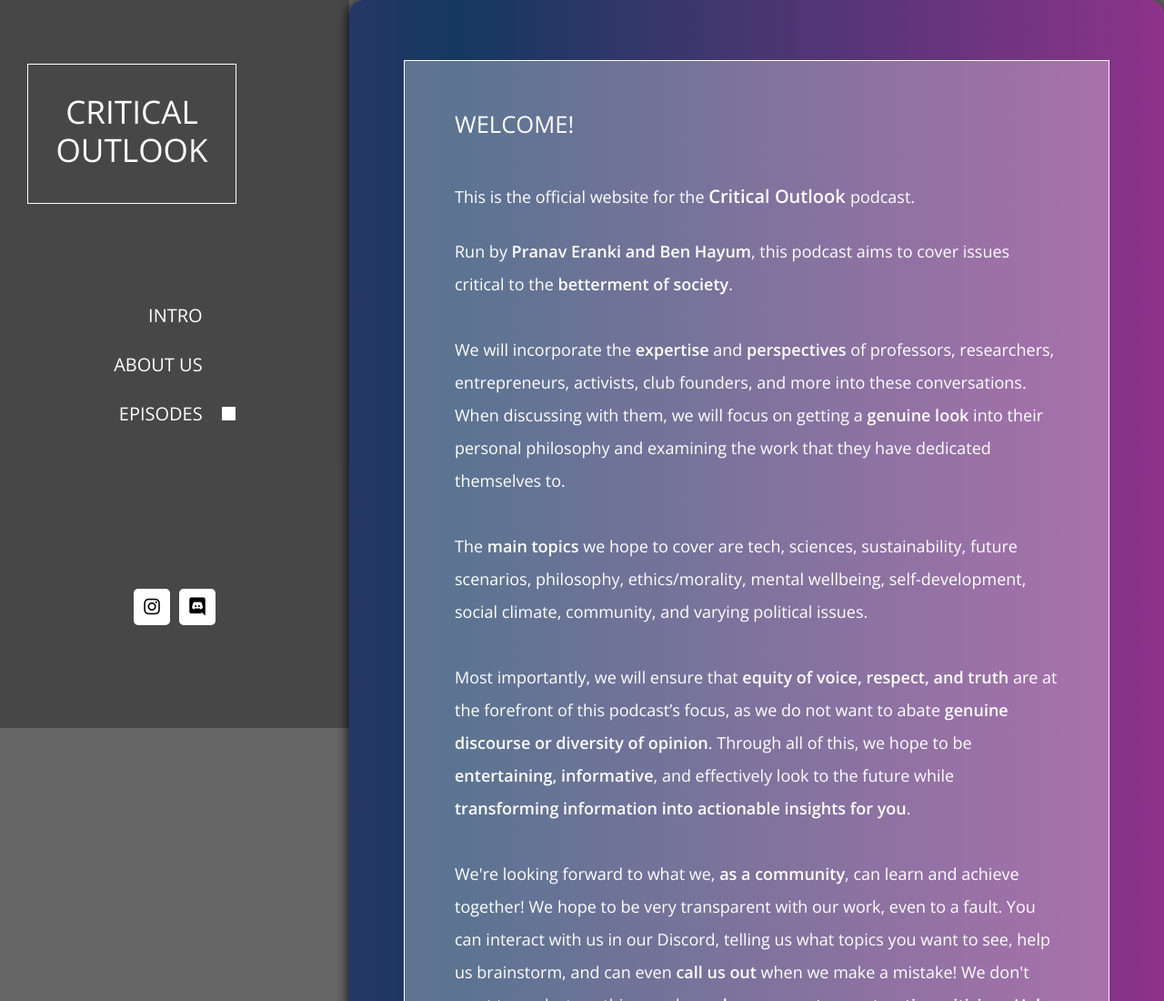
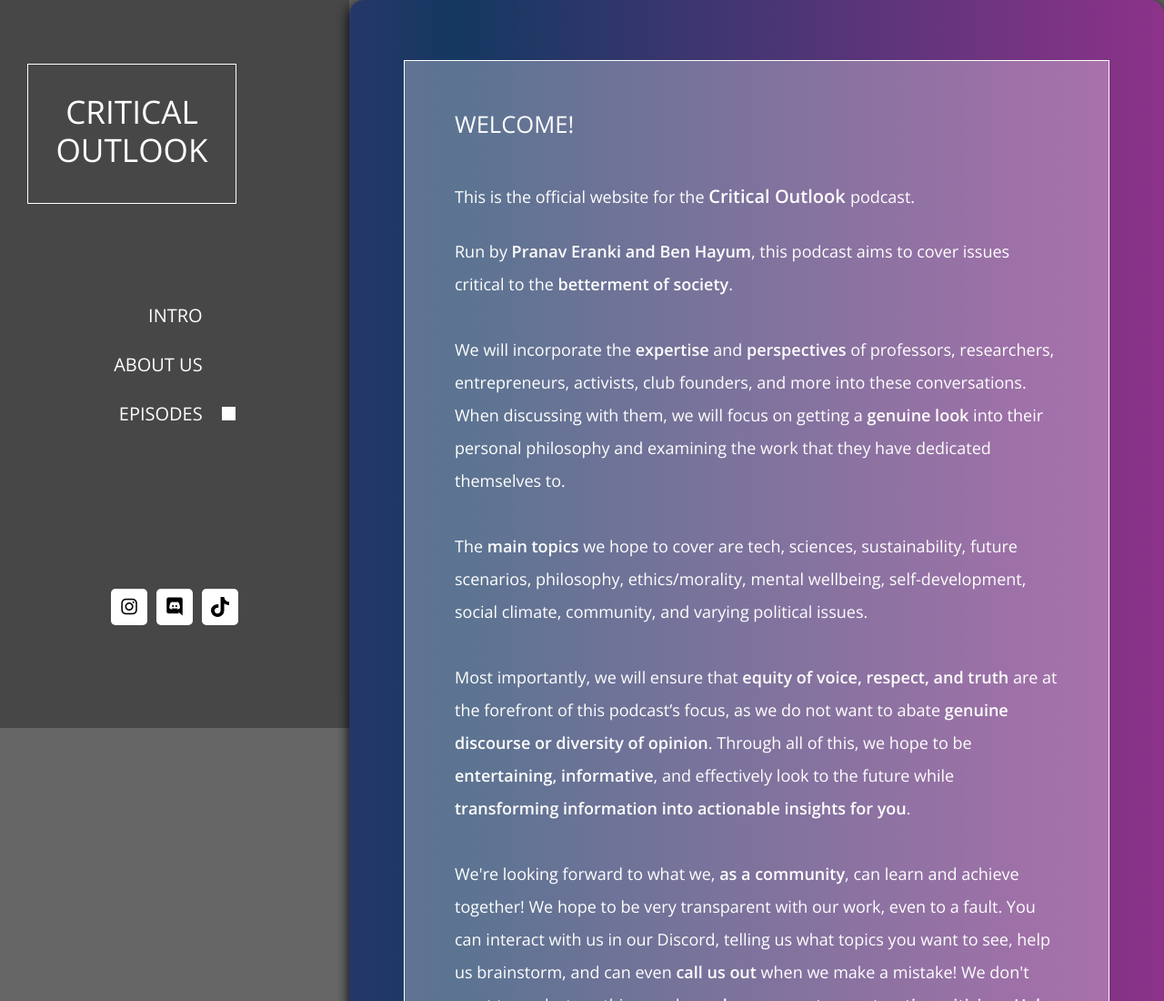
Before and after one commit to CriticalOutlook/CriticalOutlook.github.io, a website: page index.html in a window 1280 px wide. Shown: the top 1100 px of the page at 91% size. Drawn offline with nearby package versions, Linux system fonts and the light colour scheme.

Commit message:
Adding tiktok link

```diff
--- a/index.html
+++ b/index.html
@@ -53,13 +53,18 @@
               </ul>
               <ul class="nav flex-row tm-social-links">
                 <li class="nav-item">
-                  <a href="https://facebook.com" class="nav-link tm-social-link">
+                  <a href="https://www.instagram.com/criticaloutlook/" class="nav-link tm-social-link">
                     <i class="fab fa-instagram"></i>
                   </a>
                 </li>
                 <li class="nav-item">
                   <a href="https://discord.gg/QTw9jbesxH" class="nav-link tm-social-link">
                     <i class="fab fa-discord"></i>
+                  </a>
+                </li>
+                <li class="nav-item">
+                  <a href="https://vm.tiktok.com/ZMdc2vWAc/" class="nav-link tm-social-link">
+                    <img src="img/tiktok-brands.svg" style="width: 50%;" alt="tiktok">
                   </a>
                 </li>
               </ul>
```
Also changed, not shown: img/tiktok-brands.svg (added).
